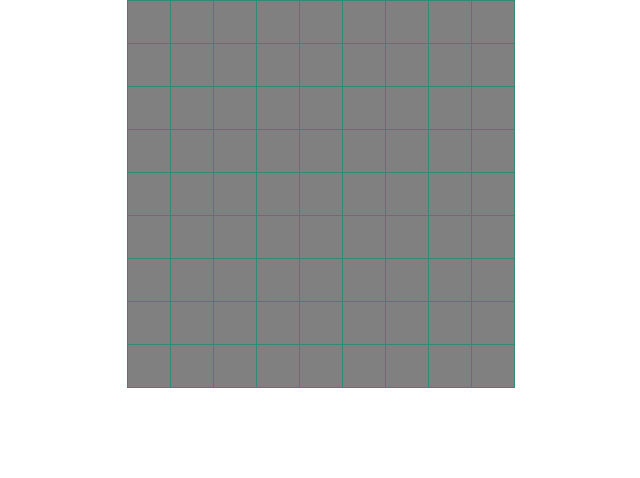
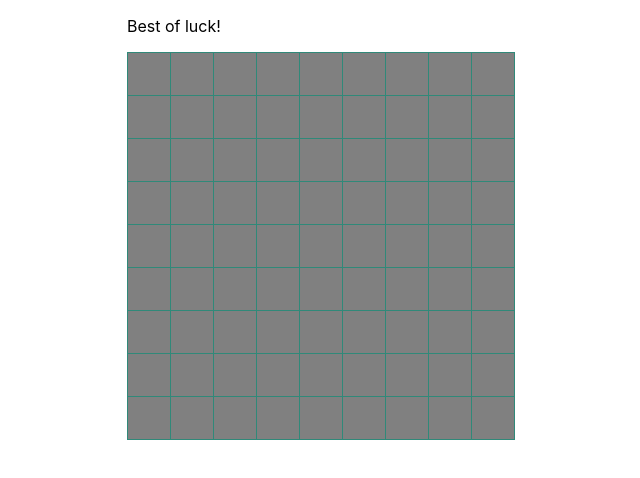
Before and after one commit to kirkland/minesweeper, a React (Create React App) app: page / in a window 1280 px wide. Shown: the top 478 px of the page, without its empty margins (319-959 px from the left). Built offline with nearby package versions, Linux system fonts and the light colour scheme; the HTML template or start-up script is replaced by a standard one.

Commit message:
Improve styling

```diff
--- a/src/App.css
+++ b/src/App.css
@@ -1,6 +1,10 @@
+#root {
+  width: 100%;
+  display: flex;
+  justify-content: center;
+}
+
 table.board {
-  margin-left: auto;
-  margin-right: auto;
   border-collapse: collapse;
 }
 
--- a/src/App.tsx
+++ b/src/App.tsx
@@ -2,7 +2,11 @@ import "./App.css";
 import Board from "./components/Board";
 
 function App() {
-  return <Board />;
+  return (
+    <div>
+      <Board />
+    </div>
+  );
 }
 
 export default App;
--- a/src/components/Board.tsx
+++ b/src/components/Board.tsx
@@ -51,10 +51,19 @@ export default function Board() {
     }
   };
 
+  let message: string;
+
+  if (gameLost(board)) {
+    message = "Sorry, you lost.";
+  } else if (gameWon(board)) {
+    message = "Hurray, you won!";
+  } else {
+    message = "Best of luck!";
+  }
+
   return (
     <>
-      {gameLost(board) && <p>Sorry, you lost.</p>}
-      {gameWon(board) && <p>Hurray, you won!</p>}
+      <p>{message}</p>
       <table className="board">
         <tbody>
           {board.map((row, rowIndex) => (
```
